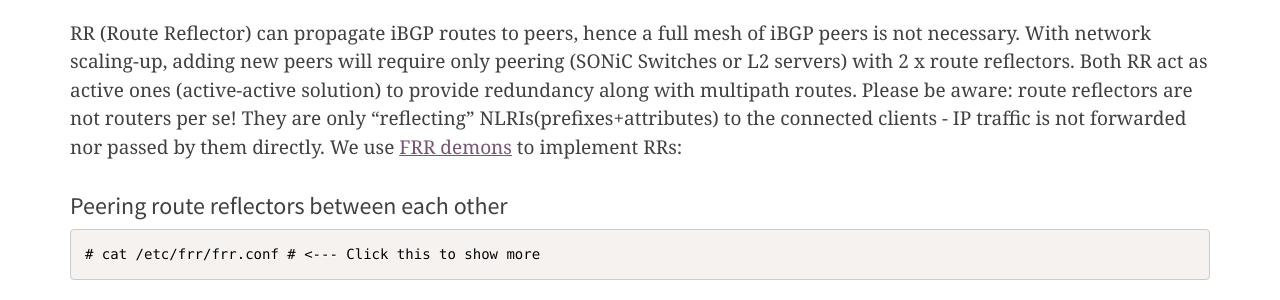
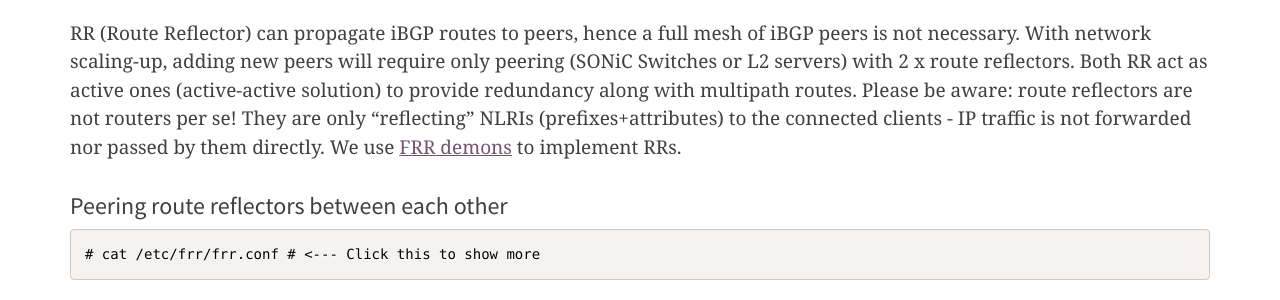
Before and after one commit to RTBHOUSE/techblog, a Jekyll site: the page built from _posts/2021-11-26-L2-EVPN-to-L3-concept-part3.markdown, in a window 1280 px wide and 900 px high, scrolled down 2167 px. Shown: the part 240-540 px from the top of the window. Built offline with Jekyll 4.4.1, drawn with Linux system fonts in a browser that asks for light colours; nearby versions of some CDN libraries; comment, search, counter and statistics services are not loaded.

```diff
--- a/_posts/2021-11-26-L2-EVPN-to-L3-concept-part3.markdown
+++ b/_posts/2021-11-26-L2-EVPN-to-L3-concept-part3.markdown
@@ -36,10 +36,7 @@ Usually iBGP requires full-mesh peering setup. With hundreds of servers in singl
 
 `n` is the number of devices.
 
-RR (Route Reflector) can propagate iBGP routes to peers, hence a full mesh of iBGP peers is not necessary. With network scaling-up, adding new peers will require only peering (SONiC Switches or L2 servers) with 2 x route reflectors. Both RR act as active ones (active-active solution) to provide redundancy along with multipath routes. Please be aware: route reflectors are not routers per se! They are only “reflecting” NLRIs(prefixes+attributes) to the connected clients - IP traffic is not forwarded nor passed by them directly. We use [FRR demons](https://frrouting.org/) to implement RRs:
-
-
-
+RR (Route Reflector) can propagate iBGP routes to peers, hence a full mesh of iBGP peers is not necessary. With network scaling-up, adding new peers will require only peering (SONiC Switches or L2 servers) with 2 x route reflectors. Both RR act as active ones (active-active solution) to provide redundancy along with multipath routes. Please be aware: route reflectors are not routers per se! They are only “reflecting” NLRIs (prefixes+attributes) to the connected clients - IP traffic is not forwarded nor passed by them directly. We use [FRR demons](https://frrouting.org/) to implement RRs.
 
 ### Peering route reflectors between each other
 
```
